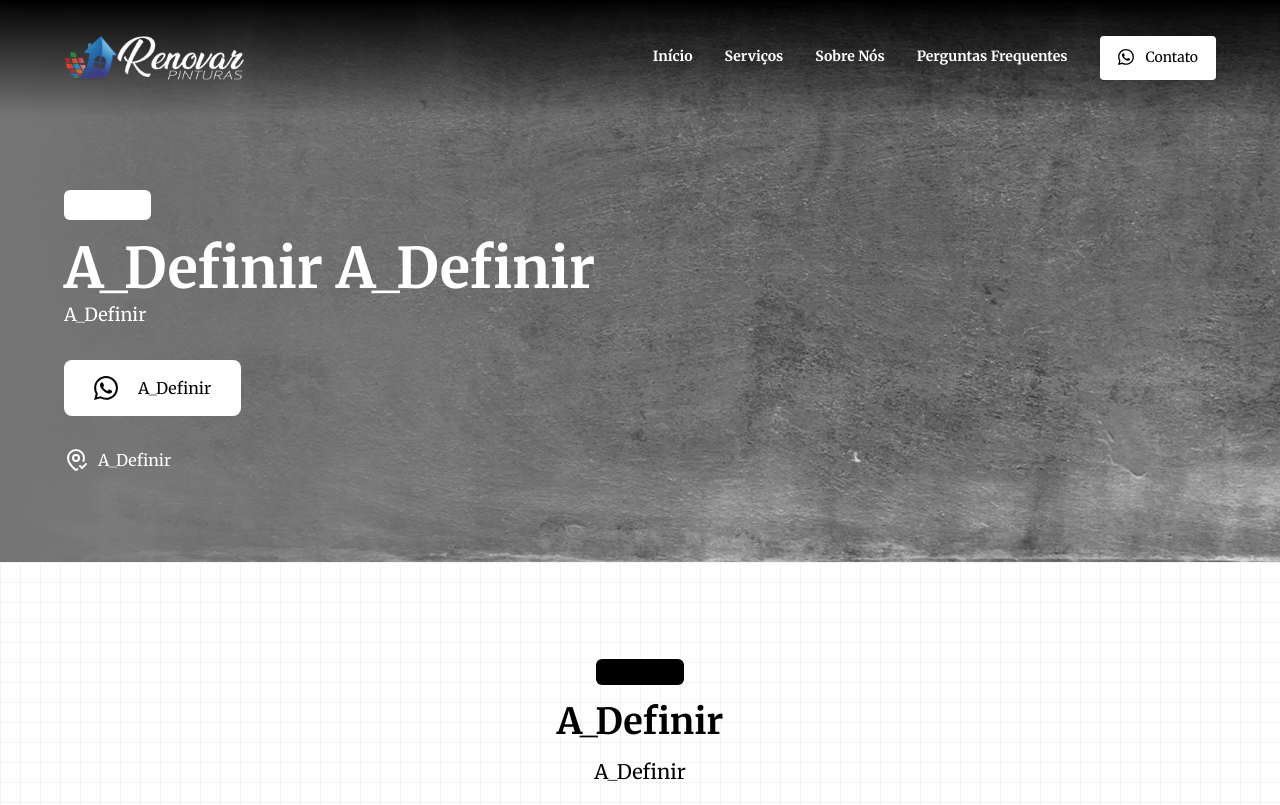
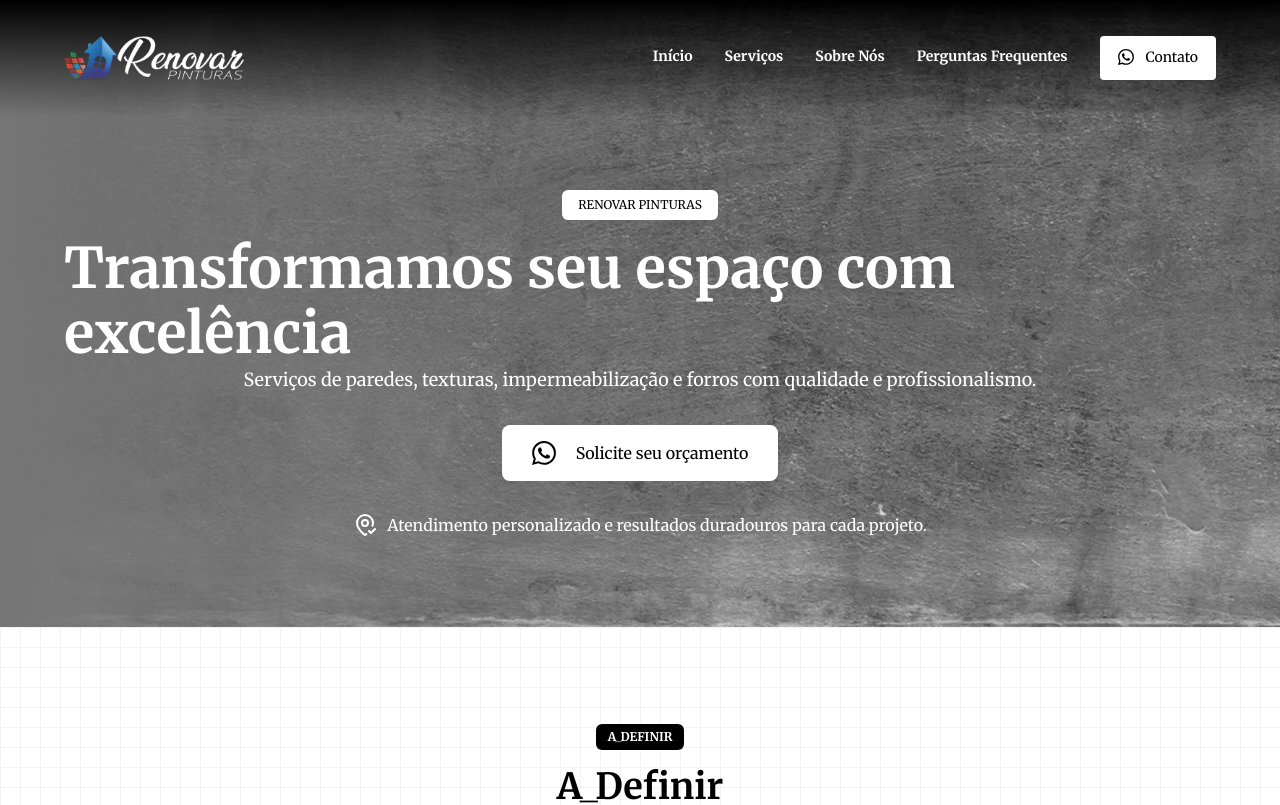
Before and after one commit to Paper-Street-Softwares/LP-Renovar-Pinturas, a React (Vite) app: page / in a window 1280 px wide. Shown: the top 805 px of the page. Built offline with nearby package versions, Linux system fonts and the light colour scheme; a web font is replaced by a local one.

Commit message:
fix: HEro

```diff
--- a/src/components/sectionElements/hero/Panoramica.jsx
+++ b/src/components/sectionElements/hero/Panoramica.jsx
@@ -36,8 +36,8 @@ export default function Panoramica({ appDownloadButtons }) {
           <div className="relative z-10 flex w-full bg-minititleDarkLabel bg-opacity-0 items-left">
             <div className="w-full text-secondary justify-evenly">
               <div className="h-[130px] desktop3:h-[140px]" />
-              <div className="flex flex-col-reverse gap-[40px]  desktop1:flex-row desktop1:justify-between mx-auto w-[90%] max-w-[1215px] items-center pb-[64px] pt-[40px] desktop1:pt-[68px] desktop1:pb-[96px]">
-                <div className="flex  flex-col w-full desktop1:w-[50%] desktop1:mr-[20px]">
+              <div className="flex flex-col-reverse gap-[40px] desktop1:flex-row desktop1:justify-between mx-auto w-[90%] max-w-[1215px] items-center pb-[64px] pt-[40px] desktop1:pt-[68px] desktop1:pb-[96px]">
+                <div className="flex flex-col w-full desktop1:w-[50%] desktop1:mr-[20px]">
                   <MotionDivDownToUp>
                     <div className="flex justify-center w-auto text-center desktop1:justify-start desktop1:text-left font-secondFont text-paragraph4">
                       <p className="mb-[16px] bg-minititleDarkLabel text-primary bg-opacity-100 rounded-md px-[16px] py-[6px] inline-block text-paragraph2">
@@ -171,16 +171,16 @@ export default function Panoramica({ appDownloadButtons }) {
                 <div className="w-full text-secondary ">
                   <div className="desktop1:h-[100px]" />
                   <div className="flex flex-col-reverse gap-[40px] desktop1:flex-row desktop1:justify-between w-full items-center pb-[64px] pt-[40px] desktop1:pt-[0px] desktop1:pb-[0px]">
-                    <div className="flex flex-col w-full desktop1:w-[50%] ">
+                    <div className="flex flex-col w-full desktop1:w-full ">
                       <MotionDivDownToUp>
-                        <div className="flex justify-center w-auto text-center desktop1:justify-start desktop1:text-left font-secondFont text-paragraph4">
+                        <div className="flex justify-center w-auto text-center desktop1:justify-center desktop1:text-center font-secondFont text-paragraph4">
                           <p className="mb-[16px] bg-primary text-minititleDarkLabel bg-opacity-100 rounded-md px-[16px] py-[6px] inline-block text-paragraph2">
                             {t("hero.miniTag")}
                           </p>
                         </div>
                       </MotionDivDownToUp>
                       <MotionDivDownToUp>
-                        <div className="text-primary flex justify-center desktop1:justify-start font-bold leading-[40px] phone3:leading-[42px] tablet1:leading-[70px] desktop1:leading-[60px] desktop2:leading-[65px] text-center desktop1:text-left text-title4 phone2:text-title5 phone3:text-title5 tablet1:text-title7">
+                        <div className="text-primary flex justify-center desktop1:justify-center font-bold leading-[40px] phone3:leading-[42px] tablet1:leading-[70px] desktop1:leading-[60px] desktop2:leading-[65px] text-center desktop1:text-left text-title4 phone2:text-title5 phone3:text-title5 tablet1:text-title7">
                           <h1>
                             <span
                               dangerouslySetInnerHTML={{
@@ -191,14 +191,14 @@ export default function Panoramica({ appDownloadButtons }) {
                         </div>
                       </MotionDivDownToUp>
                       <MotionDivDownToUp>
-                        <div className="flex justify-center w-full text-center desktop1:text-left desktop1:justify-start font-secondFont text-paragraph4 phone3:text-paragraph5">
+                        <div className="flex justify-center w-full text-center desktop1:text-left desktop1:justify-center font-secondFont text-paragraph4 phone3:text-paragraph5">
                           <p className="text-primary mb-[32px] ">
                             {t("hero.subtitle")}{" "}
                           </p>
                         </div>
                       </MotionDivDownToUp>
                       <div className="w-full phone2:w-full tablet2:w-auto">
-                        <div className="flex justify-center w-full desktop1:justify-start mb-[32px]">
+                        <div className="flex justify-center w-full desktop1:justify-center mb-[32px]">
                           <Button
                             aria-label={t("hero.ctaButtonAriaLabel")}
                             label={t("hero.ctaButtonText")}
@@ -218,7 +218,7 @@ export default function Panoramica({ appDownloadButtons }) {
                           />
                         </div>
                         <MotionDivDownToUp>
-                          <div className="flex justify-center desktop1:justify-start">
+                          <div className="flex justify-center desktop1:justify-center">
                             <div className="flex flex-col items-center desktop1:flex-row text-primary">
                               {content.texts.hero.obsHero.icon}
                               <p className="text-primary  ml-[10px] text-center mt-[12px] desktop1:mt-0">
--- a/src/locales/pt.json
+++ b/src/locales/pt.json
@@ -17,12 +17,12 @@
     "ctaButtonTextResponsive": "Contato"
   },
   "hero": {
-    "miniTag": "A_Definir",
-    "title": "A_Definir <span class=\"text-primary font-bold\">A_Definir</span>",
-    "subtitle": "A_Definir",
-    "ctaButtonText": "A_Definir",
+    "miniTag": "RENOVAR PINTURAS",
+    "title": "Transformamos seu espaço com excelência <span class=\"text-primary font-bold\"></span>",
+    "subtitle": "Serviços de paredes, texturas, impermeabilização e forros com qualidade e profissionalismo.",
+    "ctaButtonText": "Solicite seu orçamento",
     "obsHero": {
-      "text": "A_Definir"
+      "text": "Atendimento personalizado e resultados duradouros para cada projeto."
     }
   },
   "features": {
--- a/tailwind.config.js
+++ b/tailwind.config.js
@@ -28,8 +28,8 @@ export default {
         links: "#0189BB",
         iconButtons: "#FFFFFF",
         labelButtons: "#000",
-        minititleLightLabel: "#000", //label das minitag de seções claras
-        minititleDarkLabel: "#fff", //label minitag de seções escuras
+        minititleLightLabel: "#FFFFFF", //label das minitag de seções claras
+        minititleDarkLabel: "#000", //label minitag de seções escuras
 
         // Sombras
         shadowHero: "#000000",
```
